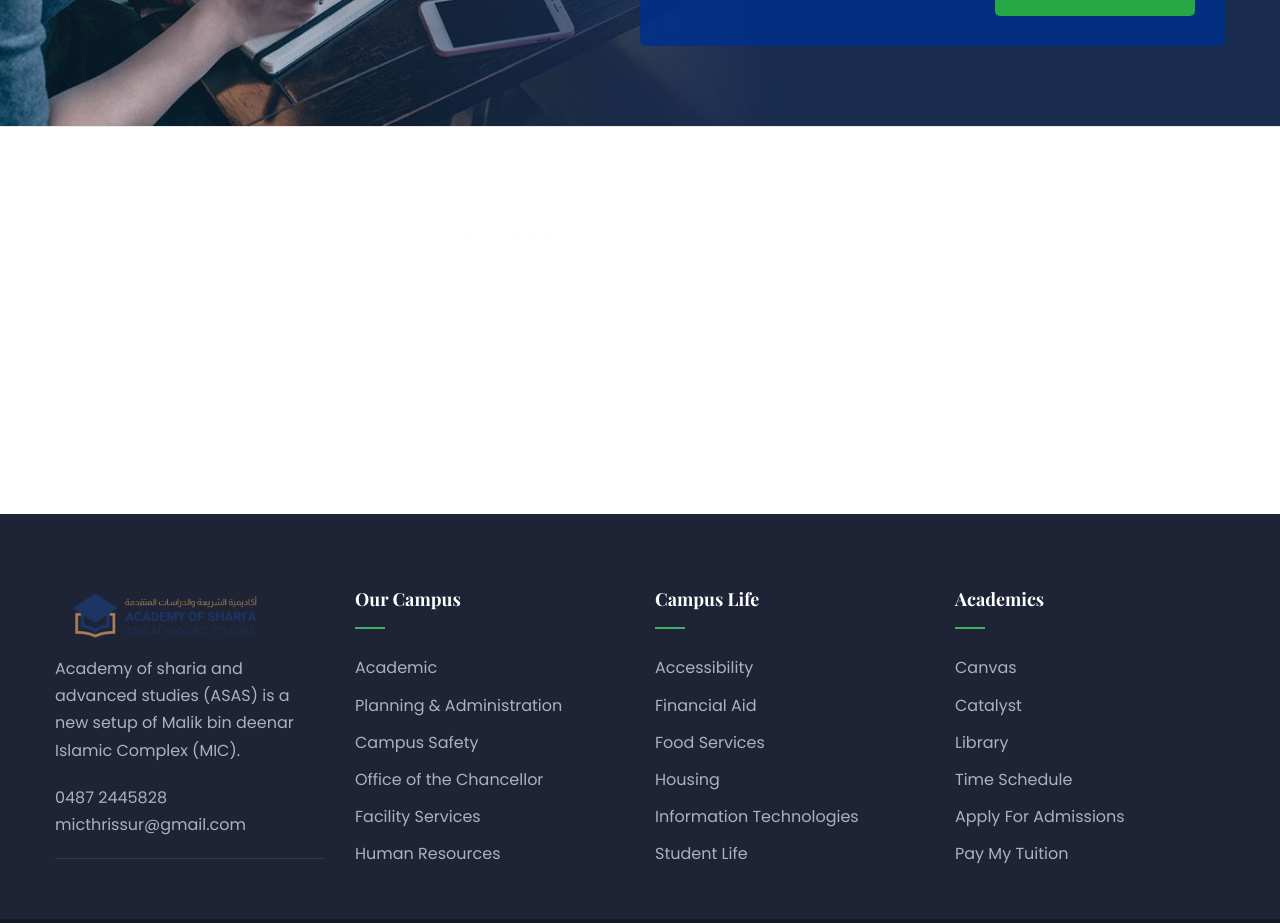
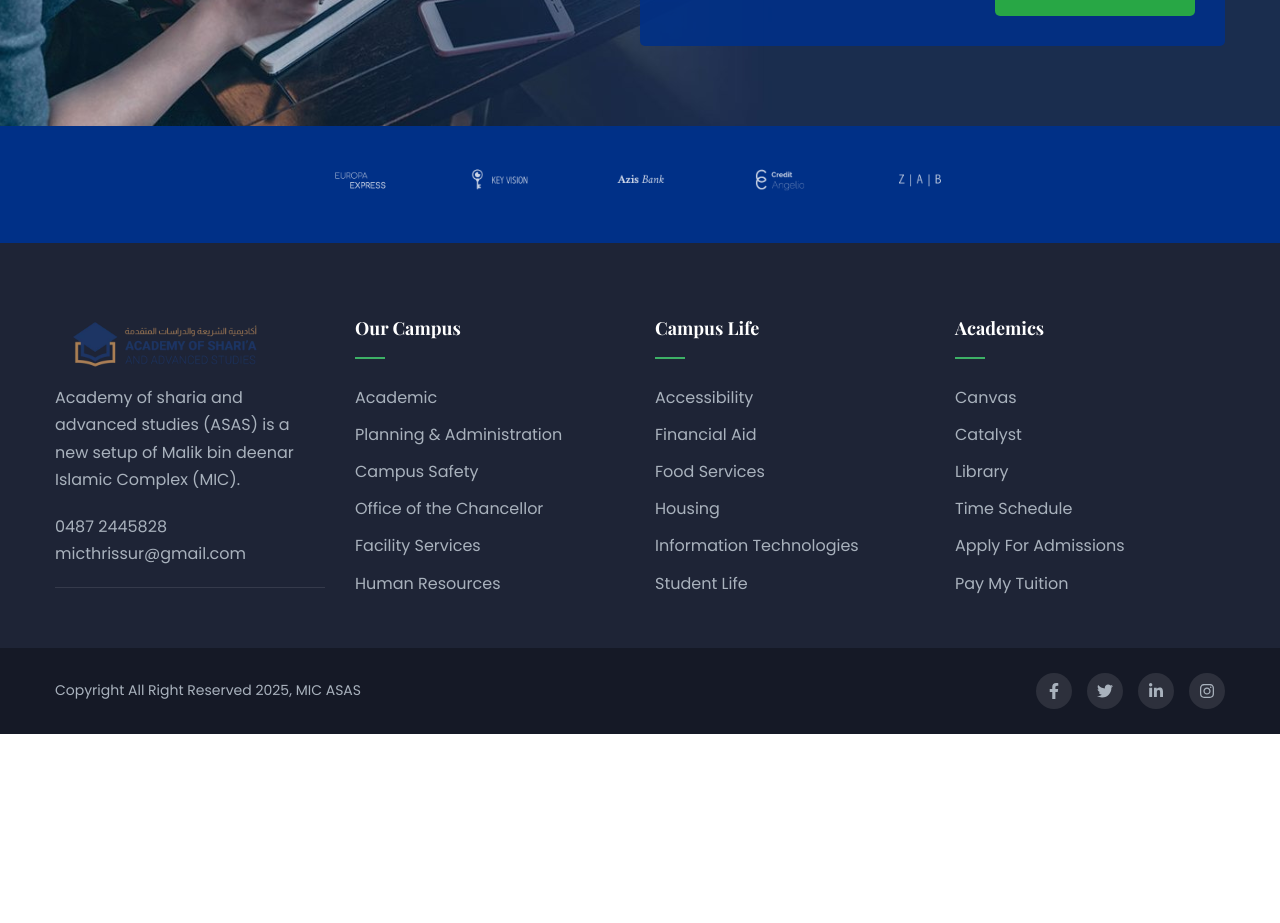
Before and after one commit to salmankavanur/mic-asas, a Next.js app: page / in a window 1280 px wide. Shown: the part 6260-7183 px from the top of the page. After the commit the page ends 6994 px from the top, so only its background shows below. Built offline with nearby package versions, Linux system fonts and the light colour scheme.

Commit message:
partner section improved

```diff
--- a/src/components/home/Partners.tsx
+++ b/src/components/home/Partners.tsx
@@ -1,8 +1,8 @@
 // src/components/home/Partners.tsx
-import React from 'react'
-import Image from 'next/image'
-import Link from 'next/link'
-import styles from '@/styles/components/Partners.module.scss'
+import React from "react";
+import Image from "next/image";
+import Link from "next/link";
+import styles from "@/styles/components/Partners.module.scss";
 
 const partnerLogos = [
   { src: '/images/banner-1.png', alt: 'Partner 1', url: '#' },
@@ -11,7 +11,6 @@ const partnerLogos = [
   { src: '/images/banner-4-1.png', alt: 'Partner 4', url: '#' },
   { src: '/images/banner-5.png', alt: 'Partner 5', url: '#' }
 ]
-
 const Partners = () => {
   return (
     <section className={styles.partnersSection}>
@@ -23,8 +22,8 @@ const Partners = () => {
                 <Image
                   src={logo.src}
                   alt={logo.alt}
-                  width={248}
-                  height={120}
+                  width={100} // Adjusted width for smaller logos
+                  height={40} // Adjusted height for smaller logos
                   className={styles.partnerLogo}
                 />
               </Link>
@@ -33,7 +32,7 @@ const Partners = () => {
         </div>
       </div>
     </section>
-  )
-}
+  );
+};
 
-export default Partners
+export default Partners;
--- a/src/styles/components/Partners.module.scss
+++ b/src/styles/components/Partners.module.scss
@@ -1,10 +1,10 @@
 // src/styles/components/Partners.module.scss
-@import '../variables';
+@import "../variables";
 
 .partnersSection {
-  padding: 50px 0;
-  background-color: white;
-  border-top: 1px solid $border-color;
+  padding: 30px 0;
+  background-color: #003087; // Dark blue background (already matches the image)
+  border-top: none;
 }
 
 .container {
@@ -16,13 +16,13 @@
 
 .partnersList {
   display: flex;
-  justify-content: space-between;
+  justify-content: center;
   align-items: center;
   flex-wrap: wrap;
-  gap: 30px;
+  gap: 40px;
 
   @media (max-width: $breakpoint-md) {
-    justify-content: center;
+    gap: 20px;
   }
 }
 
@@ -31,7 +31,7 @@
   transition: $transition-base;
 
   &:hover {
-    transform: translateY(-5px);
+    transform: translateY(-3px);
   }
 }
 
@@ -42,7 +42,7 @@
 .partnerLogo {
   max-width: 100%;
   height: auto;
-  opacity: 0.7;
+  opacity: 0.8;
   transition: $transition-base;
 
   &:hover {
```
